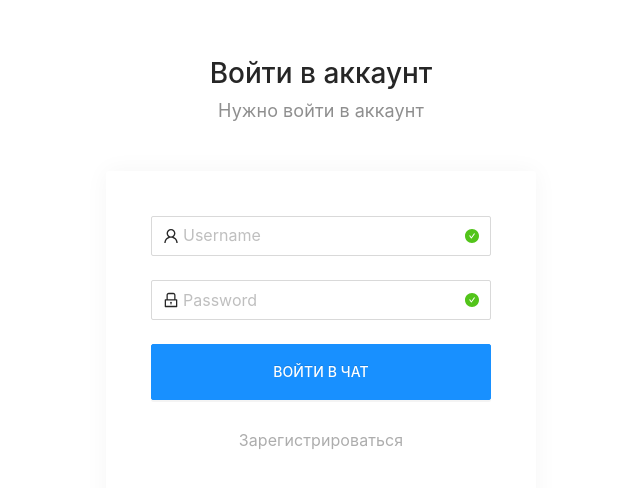
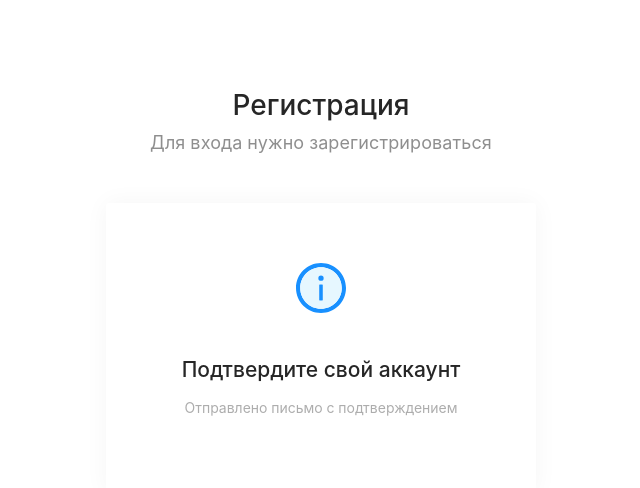
Before and after one commit to CSSlava/chat-frontend, a React (Create React App) app: page /register in a window 1280 px wide. Shown: the part 112-600 px from the top of the page, without its empty margins (319-959 px from the left). Built offline with nearby package versions, Linux system fonts and the light colour scheme.

Commit message:
add registerForm with route

```diff
--- a/package.json
+++ b/package.json
@@ -11,6 +11,8 @@
     "node-sass": "^4.14.1",
     "react": "^16.13.1",
     "react-dom": "^16.13.1",
+    "react-router": "^5.2.0",
+    "react-router-dom": "^5.2.0",
     "react-scripts": "3.4.1",
     "react-styleguidist": "^11.0.8"
   },
--- a/src/components/Block/index.js
+++ b/src/components/Block/index.js
@@ -5,9 +5,7 @@ import './Block.scss';
 
 const Block = ({ children, className }) => {
     return (
-        <div
-            className={classNames('block', className)}
-        >
+        <div className={classNames('block', className)}>
             {children}
         </div>
     )
--- a/src/index.js
+++ b/src/index.js
@@ -3,14 +3,16 @@ import ReactDOM from 'react-dom';
 import './styles/index.scss';
 import App from './App';
 import * as serviceWorker from './serviceWorker';
-
+import {BrowserRouter as Router} from 'react-router-dom';
 
 
 ReactDOM.render(
-  <React.StrictMode>
-    <App />
-  </React.StrictMode>,
-  document.getElementById('root')
+    <React.StrictMode>
+        <Router>
+            <App/>
+        </Router>
+    </React.StrictMode>,
+    document.getElementById('root')
 );
 
 // If you want your app to work offline and load faster, you can change
--- /dev/null
+++ b/src/modules/LoginForm/components/LoginForm.js
@@ -0,0 +1,58 @@
+import React from 'react';
+import {Form, Input} from 'antd';
+import {UserOutlined, LockOutlined} from '@ant-design/icons';
+import {Link} from 'react-router-dom';
+import {Button, Block} from '../../../components';
+
+const LoginForm = () => {
+    const onFinish = () => {
+
+    };
+
+    return (
+        <>
+            <div className="auth__top">
+                <h2>Войти в аккаунт</h2>
+                <p>Нужно войти в аккаунт</p>
+            </div>
+            <Block>
+                <Form
+                    name="normal_login"
+                    className="login-form"
+                    onFinish={onFinish}
+                >
+                    <Form.Item
+                        hasFeedback
+                        validateStatus="success"
+                    >
+                        <Input size="large" prefix={<UserOutlined className="site-form-item-icon"/>}
+                               placeholder="Username"/>
+                    </Form.Item>
+                    <Form.Item
+                        hasFeedback
+                        validateStatus="success"
+                    >
+                        <Input
+                            size="large"
+                            prefix={<LockOutlined className="site-form-item-icon"/>}
+                            type="password"
+                            placeholder="Password"
+                        />
+                    </Form.Item>
+
+                    <Form.Item>
+                        <Button type="primary" size="large" htmlType="submit" className="login-form-button">
+                            Войти в чат
+                        </Button>
+                    </Form.Item>
+
+                    <Form.Item>
+                        <Link className="auth__register-link" to="/register">Зарегистрироваться</Link>
+                    </Form.Item>
+                </Form>
+            </Block>
+        </>
+    )
+};
+
+export default LoginForm;
--- /dev/null
+++ b/src/modules/LoginForm/containers/LoginForm.js
@@ -0,0 +1,3 @@
+import LoginForm from '../components/LoginForm';
+
+export default LoginForm;
--- /dev/null
+++ b/src/modules/LoginForm/index.js
@@ -0,0 +1,3 @@
+import LoginForm from './containers/LoginForm';
+
+export default LoginForm;
--- /dev/null
+++ b/src/modules/RegisterForm/components/RegisterForm.js
@@ -0,0 +1,83 @@
+import React from 'react';
+import {Form, Input} from 'antd';
+import {UserOutlined, LockOutlined, MailOutlined, InfoCircleTwoTone} from '@ant-design/icons';
+import {Link} from 'react-router-dom';
+import {Button, Block} from '../../../components';
+
+const RegisterForm = () => {
+    const success = true;
+
+    const onFinish = () => {
+
+    };
+
+    return (
+        <>
+            <div className="auth__top">
+                <h2>Регистрация</h2>
+                <p>Для входа нужно зарегистрироваться</p>
+            </div>
+            <Block>{!success ? (
+                    <Form
+                        name="normal_login"
+                        className="login-form"
+                        onFinish={onFinish}
+                    >
+                        <Form.Item
+                            hasFeedback
+                            validateStatus="success"
+                        >
+                            <Input size="large" prefix={<MailOutlined className="site-form-item-icon"/>}
+                                   placeholder="Email"/>
+                        </Form.Item>
+                        <Form.Item
+                            hasFeedback
+                            validateStatus="success"
+                        >
+                            <Input size="large" prefix={<UserOutlined className="site-form-item-icon"/>}
+                                   placeholder="Ваше имя"/>
+                        </Form.Item>
+                        <Form.Item
+                            hasFeedback
+                            validateStatus="success"
+                        >
+                            <Input
+                                size="large"
+                                prefix={<LockOutlined className="site-form-item-icon"/>}
+                                type="password"
+                                placeholder="Пароль"
+                            />
+                        </Form.Item>
+                        <Form.Item
+                            hasFeedback
+                            validateStatus="success"
+                        >
+                            <Input
+                                size="large"
+                                prefix={<LockOutlined className="site-form-item-icon"/>}
+                                type="password"
+                                placeholder="Повторите пароль"
+                            />
+                        </Form.Item>
+
+                        <Form.Item>
+                            <Button type="primary" size="large" htmlType="submit" className="login-form-button">
+                                Зарегистрироваться
+                            </Button>
+                        </Form.Item>
+
+                        <Form.Item>
+                            <Link className="auth__register-link" to="/login">Войти</Link>
+                        </Form.Item>
+                    </Form>) :
+                <div className="auth__success-block">
+                        <InfoCircleTwoTone style={{ fontSize: '50px' }}/>
+                    <h2>Подтвердите свой аккаунт</h2>
+                    <p>Отправлено письмо с подтверждением</p>
+                </div>}
+            </Block>
+        </>
+    )
+};
+
+export default RegisterForm;
--- /dev/null
+++ b/src/modules/RegisterForm/containers/RegisterForm.js
@@ -0,0 +1,3 @@
+import RegisterForm from '../components/RegisterForm';
+
+export default RegisterForm;
--- /dev/null
+++ b/src/modules/RegisterForm/index.js
@@ -0,0 +1,3 @@
+import RegisterForm from './containers/RegisterForm';
+
+export default RegisterForm;
--- /dev/null
+++ b/src/modules/index.js
@@ -0,0 +1,2 @@
+export { default as LoginForm } from './LoginForm';
+export { default as RegisterForm } from './RegisterForm';
--- a/src/pages/Auth/Auth.scss
+++ b/src/pages/Auth/Auth.scss
@@ -27,6 +27,22 @@
     color: #adadad;
   }
 
+  &__success-block {
+    display: flex;
+    flex-direction: column;
+    align-items: center;
+    justify-content: center;
+    height: 200px;
+
+    h2 {
+      margin-top: 40px;
+    }
+
+    p {
+      color: #adadad;
+    }
+  }
+
   .button {
     text-transform: uppercase;
     font-weight: 500;
--- a/src/pages/Auth/index.js
+++ b/src/pages/Auth/index.js
@@ -1,64 +1,15 @@
 import React from 'react';
-import {Form, Input, Icon, Checkbox} from 'antd';
-import {UserOutlined, LockOutlined} from '@ant-design/icons';
-import {Block, Button} from '../../components';
+import { Route } from 'react-router-dom';
+import {LoginForm, RegisterForm} from '../../modules';
 
 import './Auth.scss';
 
 const Auth = () => {
-
-    const onFinish = values => {
-        console.log('Received values of form: ', values);
-    };
-
     return (
         <section className="auth">
             <div className="auth__content">
-                <div className="auth__top">
-                    <h2>Войти в аккаунт</h2>
-                    <p>Нужно войти в аккаунт</p>
-                </div>
-                <Block>
-                    <Form
-                        name="normal_login"
-                        className="login-form"
-                        initialValues={{remember: true}}
-                        onFinish={onFinish}
-                    >
-                        <Form.Item
-                            name="username"
-                            rules={[{required: true, message: 'Please input your Username!'}]}
-                            hasFeedback
-                            validateStatus="success"
-                        >
-                            <Input size="large" prefix={<UserOutlined className="site-form-item-icon"/>}
-                                   placeholder="Username"/>
-                        </Form.Item>
-                        <Form.Item
-                            name="password"
-                            rules={[{required: true, message: 'Please input your Password!'}]}
-                            hasFeedback
-                            validateStatus="success"
-                        >
-                            <Input
-                                size="large"
-                                prefix={<LockOutlined className="site-form-item-icon"/>}
-                                type="password"
-                                placeholder="Password"
-                            />
-                        </Form.Item>
-
-                        <Form.Item>
-                            <Button type="primary" size="large" htmlType="submit" className="login-form-button">
-                                Войти в чат
-                            </Button>
-                        </Form.Item>
-
-                        <Form.Item>
-                            <a className="auth__register-link" href="#">Зарегистрироваться</a>
-                        </Form.Item>
-                    </Form>
-                </Block>
+                <Route exact path={["/", "/login"]} component={LoginForm} />
+                <Route path="/register" component={RegisterForm} />
             </div>
         </section>
     )
```
Also changed, not shown: 1 other file (tests, documents, lock files or other folders).
